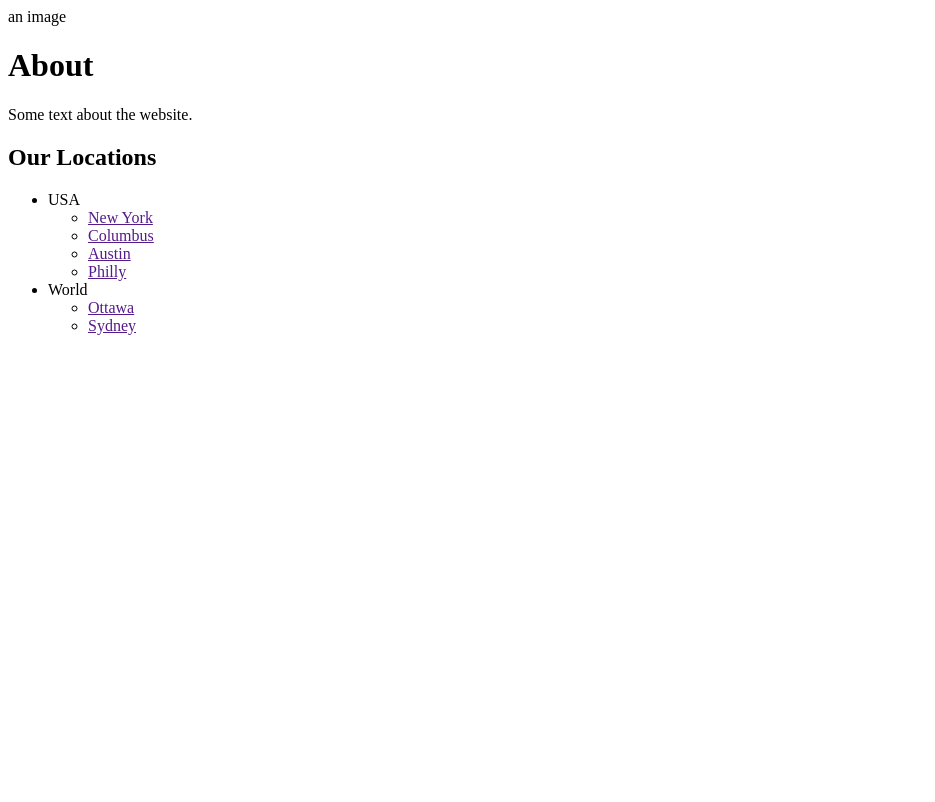
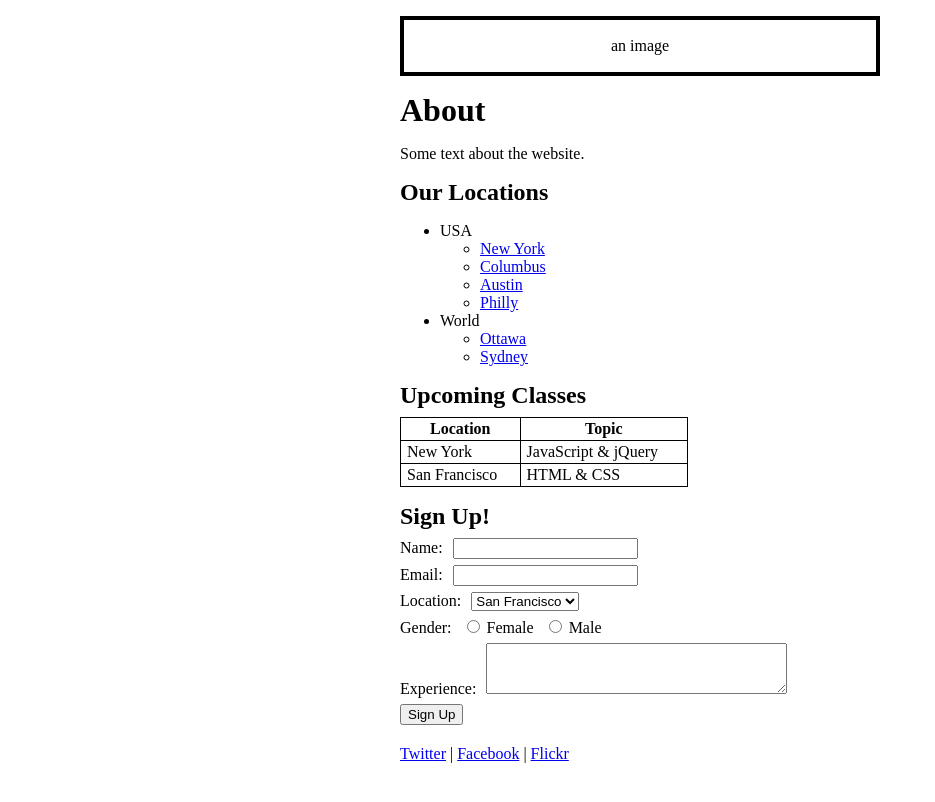
Before and after one commit to 250908-NET/SamirA-HtmlChallenges, a plain HTML site: page index.html in a window 1280 px wide. Shown: the whole page, without its empty margins (0-935 px from the left). Drawn offline with Linux system fonts and the light colour scheme.

Commit message:
html challanges

```diff
--- a/index.html
+++ b/index.html
@@ -1,54 +1,80 @@
 <!DOCTYPE html>
 <html lang="en">
+<head>
+  <meta charset="UTF-8" />
+  <title>Template Copy</title>
+  <link rel="stylesheet" href="main.css" />
+</head>
+<body>
+  <!-- Top bordered rectangle -->
+  <div class="hero-box">an image</div>
 
-<head>
-    <meta charset="utf-8">
-    <meta http-equiv="X-UA-Compatible" content="IE=edge">
-    <meta name="viewport" content="width=device-width, initial-scale=1">
-    <title>Exercise</title>
+  <h1>About</h1>
+  <p>Some text about the website.</p>
 
-    <link rel="stylesheet" type="text/css" media="screen" href="main.css">
-</head>
-
-<body>
-
-    <div>
-        an image
-    </div>
-
-    <div>
-        <h1>About</h1>
-    </div>
-    <div>
-        <p> Some text about the website.</p>
-    </div>
-
-    <div>
   <h2>Our Locations</h2>
-    </div>
-    <div>
   <ul>
-            <li>
-                USA
+    <li>USA
       <ul>
-                    <li>
-                        <a href="">New York</a>
-                    </li>
-                    <li><a href="">Columbus</a></li>
-                    <li><a href="">Austin</a></li>
-                    <li><a href="">Philly</a></li>
+        <li><a href="#">New York</a></li>
+        <li><a href="#">Columbus</a></li>
+        <li><a href="#">Austin</a></li>
+        <li><a href="#">Philly</a></li>
       </ul>
     </li>
-            <li>
-                World
+    <li>World
       <ul>
-                    <li><a href="">Ottawa</a></li>
-                    <li><a href="">Sydney</a></li>
+        <li><a href="#">Ottawa</a></li>
+        <li><a href="#">Sydney</a></li>
       </ul>
     </li>
   </ul>
+
+  <h2>Upcoming Classes</h2>
+  <table class="classes">
+    <tr>
+      <th>Location</th><th>Topic</th>
+    </tr>
+    <tr>
+      <td>New York</td><td>JavaScript &amp; jQuery</td>
+    </tr>
+    <tr>
+      <td>San Francisco</td><td>HTML &amp; CSS</td>
+    </tr>
+  </table>
+
+  <h2>Sign Up!</h2>
+  <form>
+    <div class="row">
+      <label>Name:</label>
+      <input type="text" />
     </div>
+    <div class="row">
+      <label>Email:</label>
+      <input type="email" />
+    </div>
+    <div class="row">
+      <label>Location:</label>
+      <select>
+        <option>San Francisco</option>
+        <option>New York</option>
+        <option>Columbus</option>
+      </select>
+    </div>
+    <div class="row">
+      <label>Gender:</label>
+      <label><input type="radio" name="g" /> Female</label>
+      <label><input type="radio" name="g" /> Male</label>
+    </div>
+    <div class="row">
+      <label>Experience:</label>
+      <textarea rows="3" cols="35"></textarea>
+    </div>
+    <button type="button">Sign Up</button>
+  </form>
 
+  <p class="footer">
+    <a href="#">Twitter</a> | <a href="#">Facebook</a> | <a href="#">Flickr</a>
+  </p>
 </body>
-
 </html>
--- /dev/null
+++ b/main.css
@@ -0,0 +1,34 @@
+/* Minimal styles to mimic the screenshot’s feel */
+body {
+  font-family: serif;
+  max-width: 480px;
+  margin: 0 auto;
+  padding: 8px 10px 40px;
+}
+
+.hero-box {
+  border: 4px solid #000;
+  height: 52px;
+  display: flex;
+  align-items: center;
+  justify-content: center;
+  margin: 8px 0 14px;
+}
+
+h1, h2 { margin: 16px 0 8px; }
+
+table.classes {
+  border-collapse: collapse;
+  width: 60%;
+  min-width: 200px;
+}
+
+table.classes th, table.classes td {
+  border: 1px solid #000;
+  padding: 2px 6px;
+}
+
+form .row { margin: 6px 0; }
+form label { margin-right: 6px; }
+
+.footer { margin-top: 20px; }
```
Also changed, not shown: index2.html (added, +54 -0 lines). Lines whose indentation alone changed are shown as unchanged.
